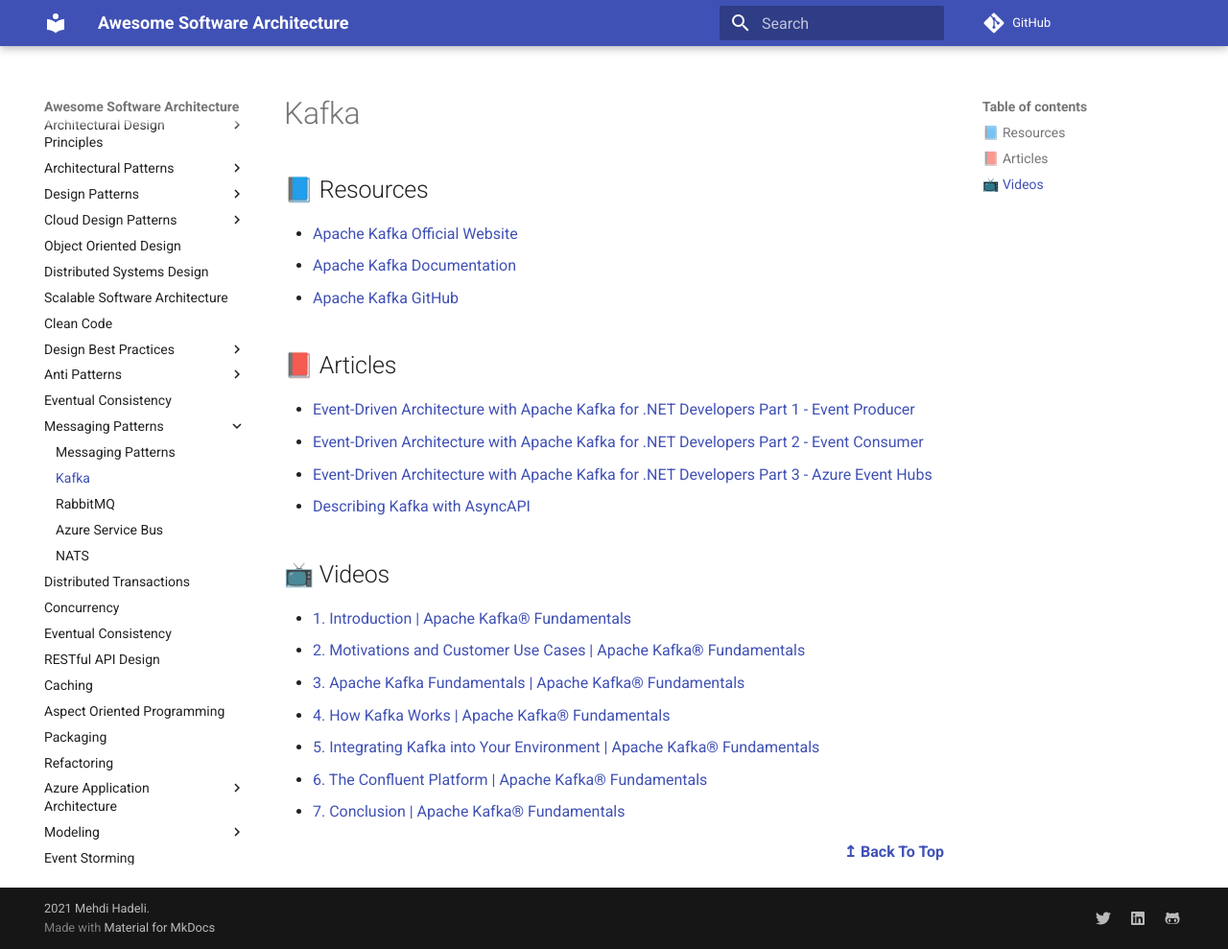
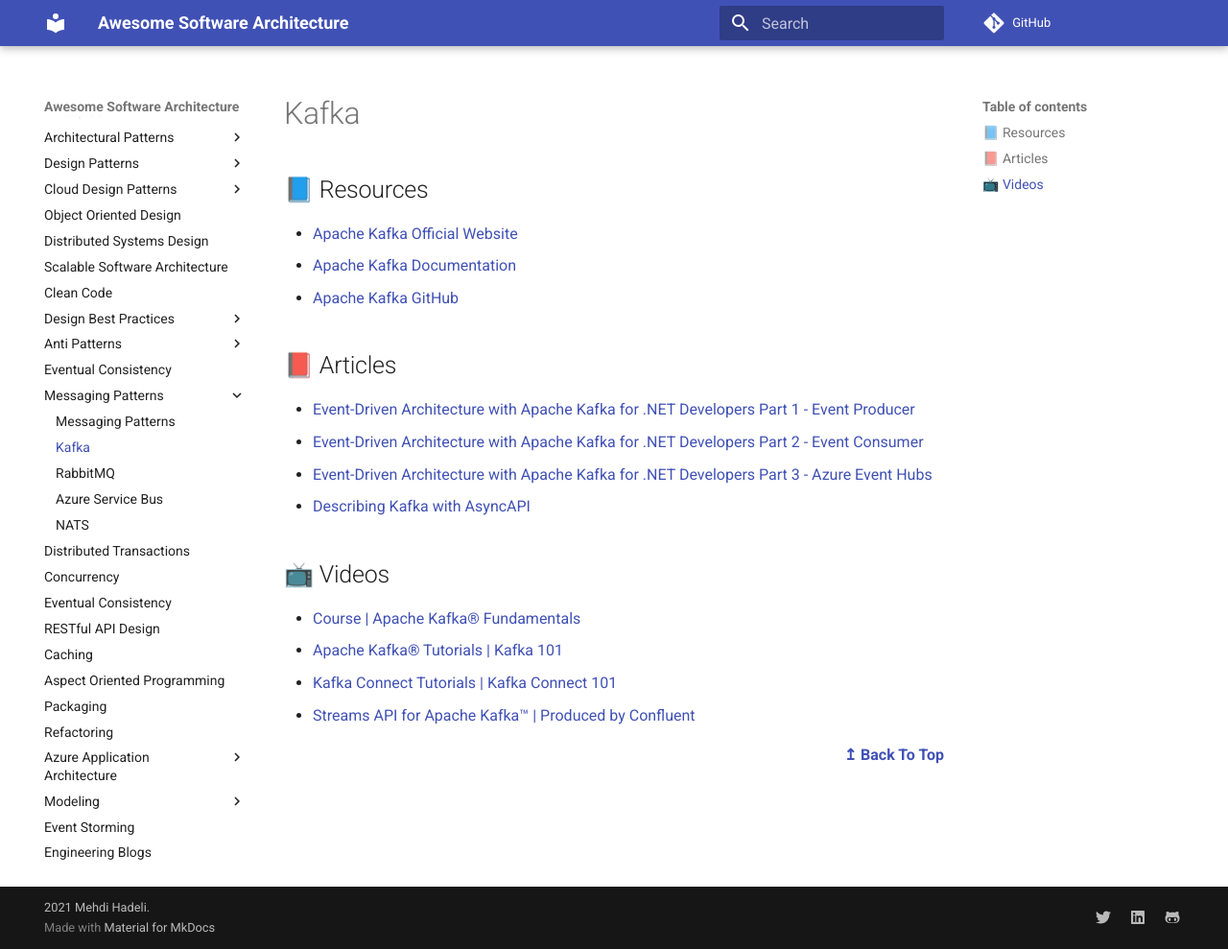
Before and after one commit to mehdihadeli/awesome-software-architecture, an MkDocs documentation site: the page built from docs/messaging/kafka.md, in a window 1280 px wide and 989 px high. Shown: the whole window at 96% size. Built offline with MkDocs 1.6.1 and Material for MkDocs 9.7.7, drawn with Linux system fonts in a browser that asks for light colours; comment, search, counter and statistics services are not loaded.

Commit message:
change links to playlist

```diff
--- a/docs/messaging/kafka.md
+++ b/docs/messaging/kafka.md
@@ -13,13 +13,10 @@
 - [Describing Kafka with AsyncAPI](https://dalelane.co.uk/blog/?p=4219)
 
 ## 📺 Videos
-- [1. Introduction | Apache Kafka® Fundamentals](https://youtu.be/-DyWhcX3Dpc)
-- [2. Motivations and Customer Use Cases | Apache Kafka® Fundamentals](https://youtu.be/BsojaA1XnpM)
-- [3. Apache Kafka Fundamentals | Apache Kafka® Fundamentals](https://youtu.be/B5j3uNBH8X4)
-- [4. How Kafka Works | Apache Kafka® Fundamentals](https://youtu.be/jY02MB-sz8I)
-- [5. Integrating Kafka into Your Environment | Apache Kafka® Fundamentals](https://youtu.be/3ttTvkjedKo)
-- [6. The Confluent Platform | Apache Kafka® Fundamentals](https://youtu.be/AMFiukoEyts)
-- [7. Conclusion | Apache Kafka® Fundamentals](https://youtu.be/H_9fLMW_WPg)
+- [Course | Apache Kafka® Fundamentals](https://www.youtube.com/playlist?list=PLa7VYi0yPIH2PelhRHoFR5iQgflg-y6JA)
+- [Apache Kafka® Tutorials | Kafka 101](https://www.youtube.com/playlist?list=PLa7VYi0yPIH0KbnJQcMv5N9iW8HkZHztH)
+- [Kafka Connect Tutorials | Kafka Connect 101](https://www.youtube.com/playlist?list=PLa7VYi0yPIH1MB2n2w8pMZguffCDu2L4Y)
+- [Streams API for Apache Kafka™ | Produced by Confluent](https://www.youtube.com/playlist?list=PLa7VYi0yPIH1vDclVOB49xUruBAWkOCZD)
 
   <div align="right">
     <b><a href="#contents">↥ Back To Top</a></b>
```
